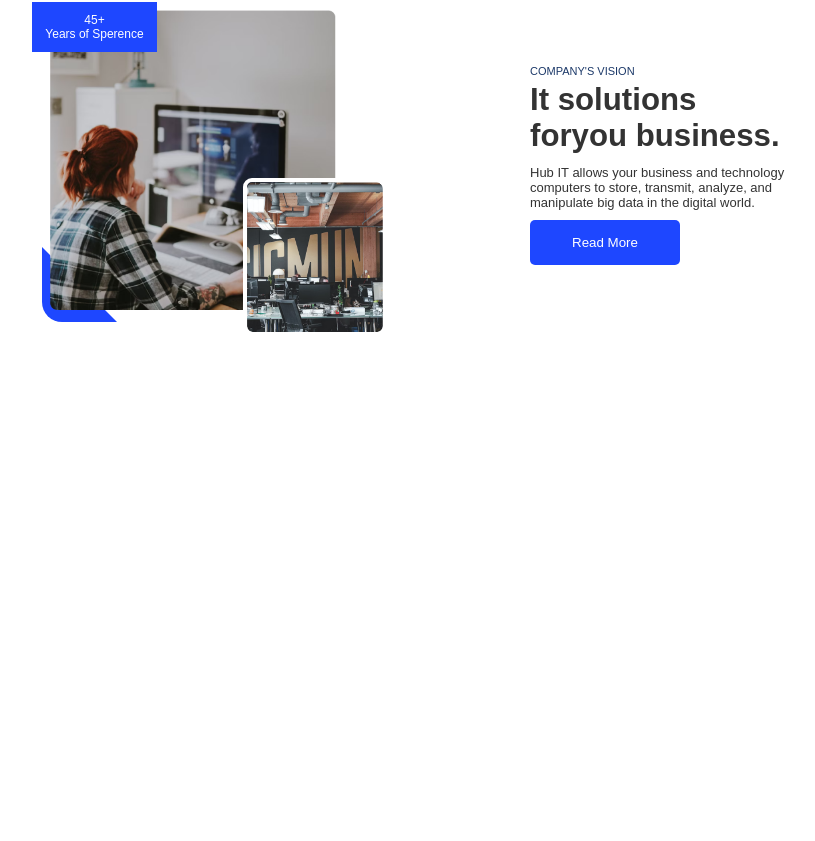
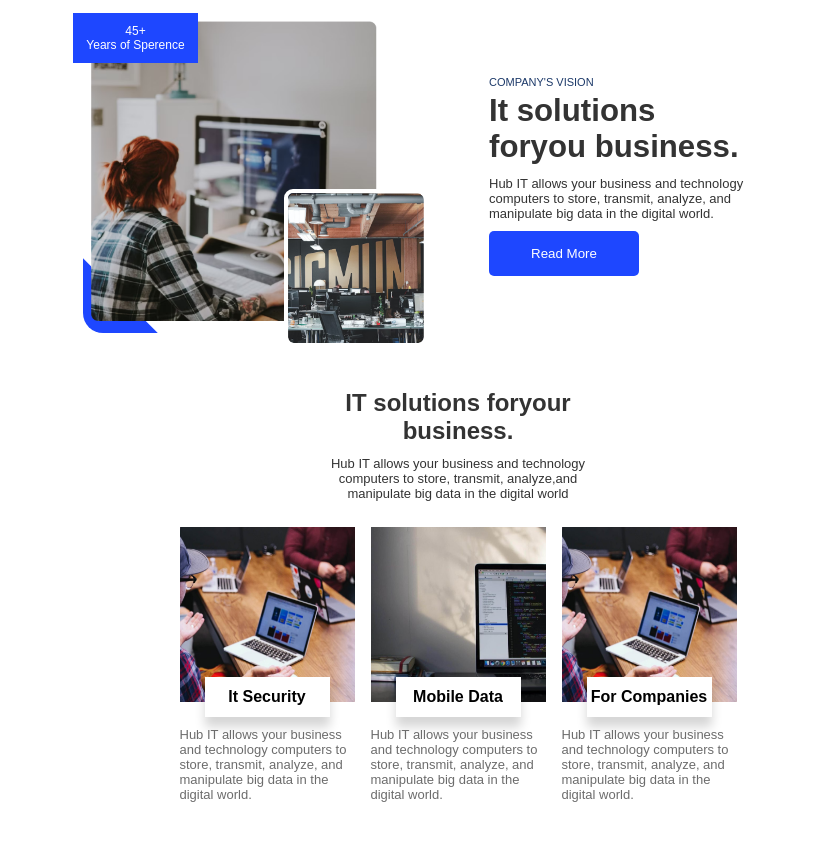
Before and after one commit to jvmartinsdaSilva/it_page, a Next.js app: page / in a window 1280 px wide. Shown: the part 859-1700 px from the top of the page, without its empty margins (182-997 px from the left). Before the commit the page ends 1191 px from the top, so only its background shows below. Built offline with nearby package versions, Linux system fonts and the light colour scheme.

Commit message:
Add Soluctions sections && correting desingn responsive in page

```diff
--- a/src/Themes/Theme.ts
+++ b/src/Themes/Theme.ts
@@ -8,6 +8,8 @@ export const Theme = {
         light_black: "#666666",
         medium_black: "#333333",
 
+        light_gray: "#6C6C6C",
+
         blue: "#1E47FF",
         blue_37: "#1E47FF5E",
         dark_blue: "#1B3868"
--- a/src/app/page.tsx
+++ b/src/app/page.tsx
@@ -4,6 +4,7 @@ import { CompanySection } from "@/components/CompanySection"
 import { Header } from "@/components/Header"
 import { HomeSection } from "@/components/HomeSection"
 import { ServiceSection } from "@/components/ServiceSecetion"
+import { SoluctionSecetion } from "@/components/SoluctionsSection"
 
 export default function Home() {
   return (
@@ -12,6 +13,7 @@ export default function Home() {
       <HomeSection />
       <ServiceSection />
       <CompanySection />
+      <SoluctionSecetion />
     </>
   )
 }
--- a/src/components/CardService/style.tsx
+++ b/src/components/CardService/style.tsx
@@ -6,17 +6,18 @@ export const CardContainer = styled.div`
     flex-direction: column;
     justify-content: space-evenly;
     align-items: center;
-    margin: 0 .35em;
-    width: 25%;
+    margin: .35em;
+    width: 250px;
     height: 270px;
     border: 2px solid ${props => props.theme.Colors.blue_37};
     border-radius: 10px;
     text-align: center;
 
+/*
     @media (max-width: 600px){
         width: 40%;
         margin: .35em 0;
-    }
+    } */
 `
 
 export const IconService = styled.div`
--- /dev/null
+++ b/src/components/CardSoluction/index.tsx
@@ -0,0 +1,26 @@
+import Image from "next/image"
+import { Description } from "../Description"
+
+import * as S from "./style"
+import { Theme } from "@/Themes/Theme"
+
+type CardSoluctionType = {
+    title: string,
+    description: string,
+    image: string,
+}
+
+export const CardSoluction = ({title, description ,image}: CardSoluctionType) => {
+    return(
+        <S.CardContainer>
+            <Image
+                src={image}
+                width={175}
+                height={175}
+                alt=""
+            />
+            <S.Title>{title}</S.Title>
+            <Description color={Theme.Colors.light_gray}>{description}</Description>
+        </S.CardContainer>
+    )
+}
--- /dev/null
+++ b/src/components/CardSoluction/style.tsx
@@ -0,0 +1,25 @@
+import styled from "styled-components"
+
+
+export const CardContainer = styled.div`
+    display: flex;
+    flex-direction: column;
+    align-items: center;
+    width: 175px;
+    margin: 0 .5em;
+`
+
+export const Title = styled.span`
+    display: flex;
+    align-items: center;
+    justify-content: center;
+    width: 125px;
+    height: 40px;
+    background: ${props => props.theme.Colors.white};
+    color: ${props => props.theme.Colors.black};
+    margin: -25px 0 0 0;
+    text-align: center;
+    box-shadow: 0px 10px 10px #0000002a;
+    font-weight: bold;
+
+`
--- a/src/components/CompanySection/style.tsx
+++ b/src/components/CompanySection/style.tsx
@@ -6,20 +6,25 @@ export const Container = styled.section`
     align-items: center;
     justify-content: center;
 
-    @media (max-width: 830px){
-        justify-content: space-evenly;
-    }
+
     @media (max-width: 706px){
+        width: 100%;
         flex-direction: column;
+        justify-content: center;
     }
 
     `
 
 export const ImgContainer = styled.div`
-    width: 30%;
-    margin: .5em;
-    position: relative;
-    padding: .5em;
+        margin: .5em;
+        position: relative;
+        padding: .5em;
+
+        @media (max-width: 706px){
+            margin: 1em auto;
+            transform: scale(0.85);
+
+        }
 `
 
 export const RetangleBottom = styled.div`
@@ -48,7 +53,7 @@ export const RetangleMessage = styled.span`
     top: 0;
     left: -10px;
     text-align: center;
-`
+    `
 
 export const SubImage = styled.div`
     position: absolute;
@@ -57,16 +62,21 @@ export const SubImage = styled.div`
     display: flex;
     bottom: -10px;
     left: 205px;
-`
+    `
 
 export const InfoContainer = styled.div`
+    width: 20%;
     display: flex;
     flex-direction: column;
     align-items: start;
     justify-content: center;
-    width: 20%;
     text-align: start;
     margin: 0 6em;
+
+    @media (max-width: 706px){
+        width: 80%;
+
+    }
 `
 
 export const Info = styled.span`
--- a/src/components/ServiceSecetion/style.tsx
+++ b/src/components/ServiceSecetion/style.tsx
@@ -7,9 +7,5 @@ export const Container = styled.section`
     justify-content: center;
     width: 100%;
     padding: 1em;
-
-    @media (max-width: 600px){
-        display: flex;
-        flex-direction: column;
-    }
+    flex-wrap: wrap;
 `
--- /dev/null
+++ b/src/components/SoluctionsSection/index.tsx
@@ -0,0 +1,35 @@
+import { SubTitle } from "../SubTittle"
+import { Description } from "../Description"
+import { CardSoluction } from "../CardSoluction"
+
+import * as S from "./style"
+import { Theme } from "@/Themes/Theme"
+
+
+export const SoluctionSecetion = () => {
+    return(
+        <S.Container>
+            <S.Title>
+                <SubTitle size="1em" color={Theme.Colors.medium_black}>IT solutions foryour business.</SubTitle>
+                <Description color={Theme.Colors.medium_black}>Hub IT allows your business and technology computers to store, transmit, analyze,and manipulate big data in the digital world</Description>
+            </S.Title>
+            <S.Soluctions>
+                <CardSoluction
+                    image="/soluctions/image1.png"
+                    title="It Security"
+                    description="Hub IT allows your business and technology computers to store, transmit, analyze, and manipulate big data in the digital world."
+                    />
+                <CardSoluction
+                    image="/soluctions/image2.png"
+                    title="Mobile Data"
+                    description="Hub IT allows your business and technology computers to store, transmit, analyze, and manipulate big data in the digital world."
+                    />
+                <CardSoluction
+                    image="/soluctions/image1.png"
+                    title="For Companies"
+                    description="Hub IT allows your business and technology computers to store, transmit, analyze, and manipulate big data in the digital world."
+                    />
+            </S.Soluctions>
+        </S.Container>
+    )
+}
--- /dev/null
+++ b/src/components/SoluctionsSection/style.tsx
@@ -0,0 +1,27 @@
+import styled from "styled-components"
+
+export const Container = styled.section`
+    display: flex;
+    flex-direction: column;
+    align-items: center;
+    justify-content: center;
+    margin: 3em 0;
+    `
+
+export const Title = styled.span`
+    display: flex;
+    flex-direction: column;
+    align-items: center;
+    justify-content: center;
+    text-align: center;
+    width: 300px;
+    `
+
+export const Soluctions = styled.div`
+    display: flex;
+    align-items: center;
+    justify-content: center;
+    flex-wrap: wrap;
+    margin: 1em 0;
+    width: 100%;
+`
```
Also changed, not shown: public/soluctions/image1.png (added), public/soluctions/image2.png (added).
